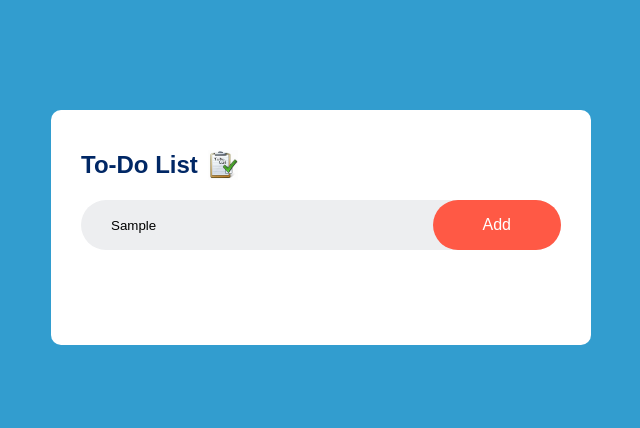
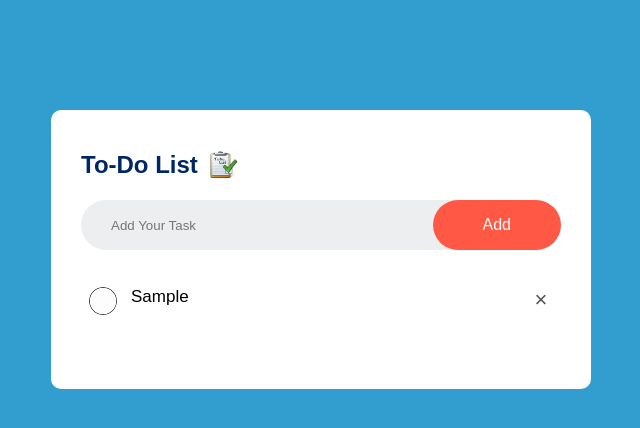
Before and after one commit to smriti12y/To-Do-List-js-, a plain HTML site: page index.html in a window 1280 px wide. Both pictures are taken after typing "Sample" into the empty fields and a click on the button "Add". Shown: the whole page, without its empty margins (319-959 px from the left). Drawn offline with Linux system fonts and the light colour scheme.

Commit message:
alert function is added

```diff
--- a/index.html
+++ b/index.html
@@ -14,13 +14,13 @@
         <h2>To-Do List<img src="img/list.jpeg"></h2>
     <div class="row">
         <input type="text" id="input-box" placeholder="Add Your Task">
-        <button>Add</button>
+        <button onclick="addTask()">Add</button>
     </div>
-    <!-- <ul id="list-conatiner">
-        <li class="checkedd">Task 1</li>
-        <li>Task 2</li>
-        <li>Task 3</li>
-    </ul> -->
+     <ul id="list-conatiner">
+        <!-- <li class="checkedd">Task 1</li> -->
+        <!-- <li>Task 2</li>
+        <li>Task 3</li>  -->
+    </ul>
     </div>
  </div>
     <script src="script.js"></script>
--- a/script.js
+++ b/script.js
@@ -0,0 +1,17 @@
+const inputBox= document.getElementById("input-box");
+const listConatiner= document.getElementById("list-conatiner");
+
+function addTask(){
+    if(inputBox.value ===''){
+        alert ("You must write something");
+    }
+    else{
+        let li =document.createElement("li");
+        li.innerHTML=inputBox.value;
+        listConatiner.appendChild(li);
+        let span= document.createElement("span");
+        span.innerHTML="\u00d7";
+        li.appendChild(span);
+    }
+    inputBox.value='';
+}
--- a/style.css
+++ b/style.css
@@ -88,3 +88,19 @@ ul li.checkedd{
 ul li.checkedd::before{
     background-image: url(img/chke.jpeg)
 }
+
+ul li span{
+    position: absolute;
+    right: 0px;
+    top: 5px;
+    width: 40px;
+    height: 40px;
+    font-size: 22px;
+    color: #555;
+    line-height: 40px;
+    text-align: center;
+    border-radius: 50%;
+}
+ul li span:hover{
+    background: #edeef0;
+}
```
